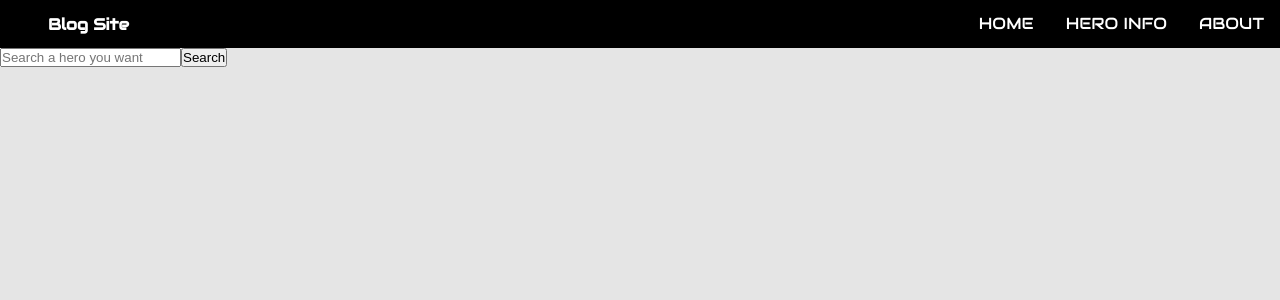
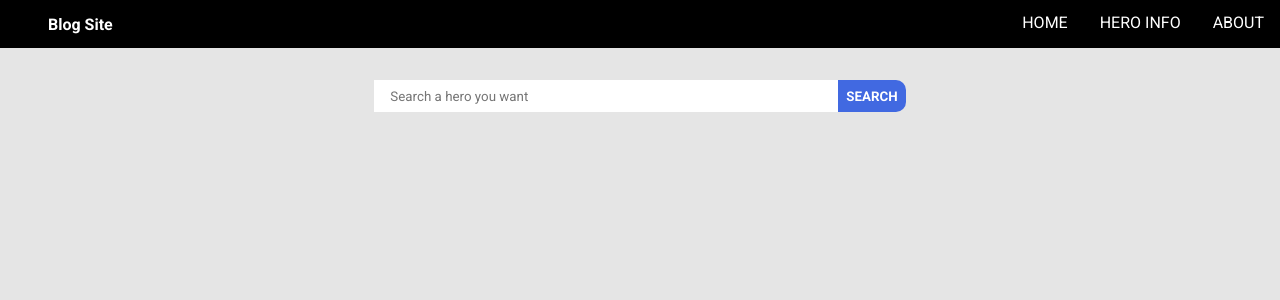
Before and after one commit to HalilFocic/Blog-MERN, a React (Create React App) app in the folder frontend/: page /heroinfo in a window 1280 px wide. Shown: the top 300 px of the page. Built offline with nearby package versions, Linux system fonts and the light colour scheme.

Commit message:
Error & response handle

```diff
--- a/frontend/src/HeroInfo.js
+++ b/frontend/src/HeroInfo.js
@@ -2,17 +2,22 @@ import React, { useState } from "react";
 import "./heroinfo.css";
 const HeroInfo = () => {
   const [hero, setHero] = useState("");
-
+  const [heroData, setHeroData] = useState({});
+  const [error, setError] = useState(false);
   const handleSubmit = async (e) => {
     e.preventDefault();
-    const response = await fetch("/hero/Aquaman");
+    const response = await fetch("/hero/" + hero);
     const data = await response.json();
+    if (data.error) {
+      console.log("error");
+    }
+    setHeroData(data);
     console.log(data);
   };
   return (
     <>
-      <div className="hero-form">
-        <form>
+      <div className="hero-form-container">
+        <form className="hero-form">
           <input
             type="text"
             placeholder="Search a hero you want"
@@ -24,7 +29,13 @@ const HeroInfo = () => {
           </button>
         </form>
       </div>
-      <div className="hero-info"></div>
+      {error ? (
+        <div className="hero-not-found">
+          Looks like that hero was not found!
+        </div>
+      ) : (
+        <div className="hero-info">{heroData.name}</div>
+      )}
     </>
   );
 };
--- a/frontend/src/heroinfo.css
+++ b/frontend/src/heroinfo.css
@@ -0,0 +1,36 @@
+* {
+  font-family: "Roboto", cursive;
+}
+.hero-form-container {
+  margin-top: 1rem;
+  width: 35rem;
+  margin-left: auto;
+  margin-right: auto;
+  text-align: center;
+  padding: 1rem;
+}
+.hero-form input {
+  height: 2rem;
+  width: 80%;
+  outline: none;
+  border: 0;
+  padding-left: 1rem;
+}
+.hero-submit {
+  border: 0;
+  padding: 0.5rem;
+  border-top-right-radius: 10px;
+  border-bottom-right-radius: 10px;
+  height: 2rem;
+  outline: none;
+  background: royalblue;
+  color: white;
+  font-weight: bold;
+  text-transform: uppercase;
+  transition: 0.3s;
+}
+.hero-submit:hover {
+  background: black;
+  color: white;
+  cursor: pointer;
+}
```
Also changed, not shown: 2 other files (tests, documents, lock files or other folders).
